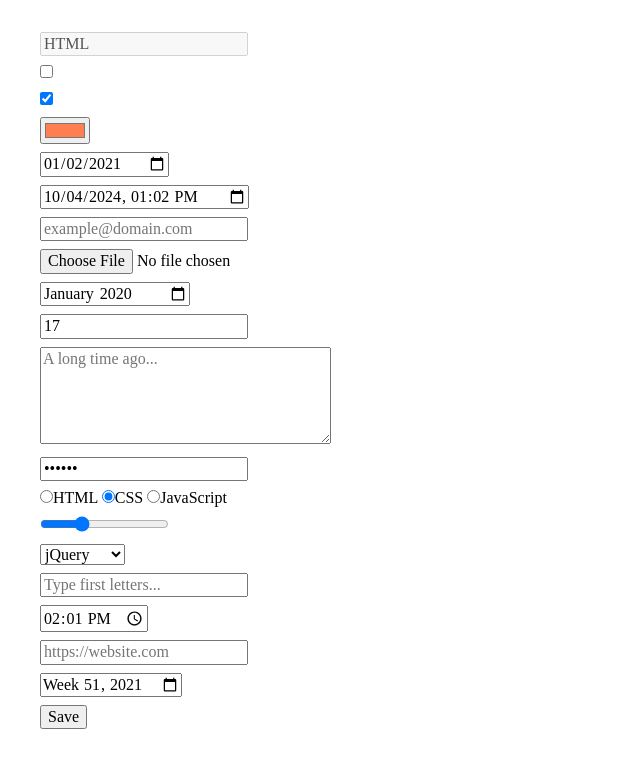
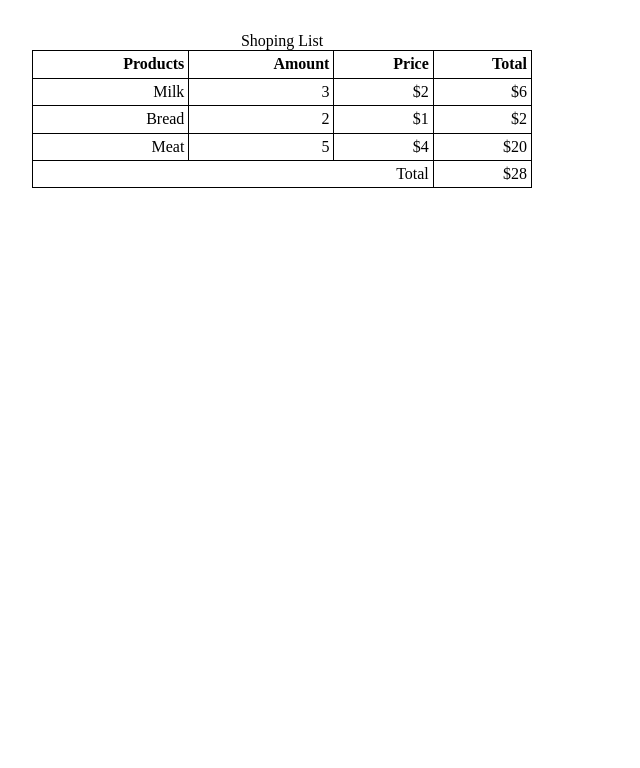
Before and after one commit to mickeljilenko123/Gromcode_1, a plain HTML site: page index.html in a window 1280 px wide. Shown: the whole page, without its empty margins (0-640 px from the left). Drawn offline with nearby package versions, Linux system fonts and the light colour scheme.

Commit message:
css 17.1

```diff
--- a/index.html
+++ b/index.html
@@ -3,83 +3,51 @@
 
 <head>
     <meta charset="UTF-8">
-    <title>Forms</title>
+    <title>Documents</title>
     <link rel="stylesheet" href="https://cdnjs.cloudflare.com/ajax/libs/normalize/8.0.1/normalize.css" integrity="sha256-WAgYcAck1C1/zEl5sBl5cfyhxtLgKGdpI3oKyJffVRI=" crossorigin="anonymous" />
     <link rel="stylesheet" href="styles.css">
 </head>
 
 <body>
-    <form class="form-control">
-        <div class="form-input">
-            <input type="text" name="primaryLanguage" value="HTML" disabled>
-        </div>
-        <div class="form-input">
-            <input type="checkbox" name="agree" unchecked>
-        </div>
-        <div class="form-input">
-            <input type="checkbox" name="like" checked>
-        </div>
-        <div class="form-input">
-            <input type="color" name="favouriteColor" value="#ff7f50">
-        </div>
-        <div class="form-input">
-            <input type="date" name="birthDate" value="2021-01-02">
-        </div>
-        <div class="form-input">
-            <input type="datetime-local" name="birthTime" value="2024-10-04T13:02">
-        </div>
-        <div class="form-input">
-            <input type="email" name="email" placeholder="example@domain.com">
-        </div>
-        <div class="form-input">
-            <input type="file" name="avatar">
-        </div>
-        <div class="form-input">
-            <input type="month" name="startLearning" value="2020-01">
-        </div>
-        <div class="form-input">
-            <input type="number" name="favouriteNumber" value="17">
-        </div>
-        <div class="form-input">
-            <textarea name="story" rows="5" cols="30" placeholder="A long time ago..."></textarea>
-        </div>
-        <div class="form-input">
-            <input type="password" name="password" value="secret">
-        </div>
-        <div class="form-input">
-            <div class="languages">
-                <input type="radio" name="language" value="html">HTML
-                <input type="radio" name="language" value="css" checked>CSS
-                <input type="radio" name="language" value="javascript">JavaScript
-            </div>
-        </div>
-        <div class="form-input">
-            <input type="range" name="learningProgress" value="30">
-        </div>
-        <div class="form-input">
-            <select name="framework">
-                <option value="jquery">jQuery</option>
-                <option value="react">React</option>
-               <option value="bootstrap">Bootstrap</option>
-           </select>
-        </div>
-        <div class="form-input">
-            <input type="search" name="search" placeholder="Type first letters...">
-        </div>
-        <div class="form-input">
-            <input type="time" name="lunchEnd" value="14:01">
-        </div>
-        <div class="form-input">
-            <input type="url" name="website" placeholder="https://website.com" required>
-        </div>
-        <div class="form-input">
-            <input type="week" name="birthWeek" value="2021-W51">
-        </div>
-        <div class="form-input">
-            <button type="submit">Save</button>
-        </div>
-
-    </form>
+    <div>
+        <table>
+            <caption>Shoping List</caption>
+            <thead>
+                <tr>
+                    <th>Products</th>
+                    <th>Amount</th>
+                    <th>Price</th>
+                    <th>Total</th>
+                </tr>
+            </thead>
+            <tbody>
+                <tr>
+                    <td>Milk</td>
+                    <td>3</td>
+                    <td>$2</td>
+                    <td>$6</td>
+                </tr>
+                <tr>
+                    <td>Bread</td>
+                    <td>2</td>
+                    <td>$1</td>
+                    <td>$2</td>
+                </tr>
+                <tr>
+                    <td>Meat</td>
+                    <td>5</td>
+                    <td>$4</td>
+                    <td>$20</td>
+                </tr>
+            </tbody>
+            <tfoot>
+                <tr>
+                    <td colspan="3">Total</td>
+                    <td>$28</td>
+                </tr>
+            </tfoot>
+        </table>
+    </div>
 </body>
 
 </html>
--- a/styles.css
+++ b/styles.css
@@ -1,7 +1,26 @@
-.form-control {
-    margin: 32px;
+* {
+    box-sizing: border-box;
 }
 
-.form-input {
-    margin: 8px;
+table {
+    margin: 32px;
+    width: 500px;
 }
+
+table,
+td,
+th {
+    border: 1px solid black;
+    border-collapse: collapse;
+    /* border-spacing: 10px; */
+}
+
+td,
+th {
+    padding: 4px;
+    text-align: right;
+}
+
+div {
+    overflow-x: auto;
+}
```
